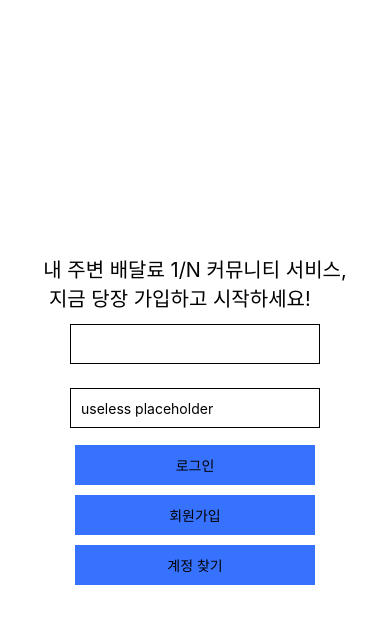
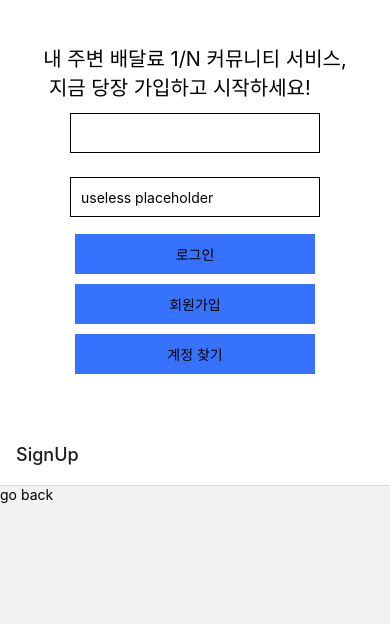
Before and after one commit to Cheol-Cheol/baedal-moa, a React Native app: screen /SignUp in a window 390 px wide. Shown: the top 624 px of the page. Built offline with nearby package versions, Linux system fonts and the light colour scheme.

Commit message:
✏️ Chore: pull & push test

```diff
--- a/App.js
+++ b/App.js
@@ -1,25 +1,16 @@
-import { StatusBar } from "expo-status-bar";
+// import { StatusBar } from "expo-status-bar";
 import React, { useState } from "react";
-import {
-  TextInput,
-  SafeAreaView,
-  TouchableOpacity,
-  StyleSheet,
-  Text,
-  View,
-} from "react-native";
+import { NavigationContainer } from "@react-navigation/native";
 import Login from "./components/Login";
-// import Stack from "./navigation/Stack";
-{
-  /* <NavigationContainer>
-        <Stack />
-      </NavigationContainer> */
-}
+import Stack from "./navigation/Stack";
+// tabBarStyle: { display: 'none' }
 export default function App() {
   return (
     <>
-      <StatusBar />
       <Login />
+      <NavigationContainer>
+        <Stack />
+      </NavigationContainer>
     </>
   );
 }
--- a/navigation/Stack.jsx
+++ b/navigation/Stack.jsx
@@ -1,14 +1,15 @@
-// import React from "react";
-// import { createNativeStackNavigator } from "@react-navigation/native-stack";
-// import SignUp from "../screens/SingUp";
+import React from "react";
+import { createNativeStackNavigator } from "@react-navigation/native-stack";
+import SignUp from "../screens/SingUp";
+import FindUser from "../screens/FindUser";
 
-// const NativeStack = createNativeStackNavigator();
+const NativeStack = createNativeStackNavigator();
 
-// const Stack = () => (
-//   <NativeStack.Navigator>
-//     <NativeStack.Screen name="SignUp" component={SignUp} />
-//     <NativeStack.Screen name="FindUser" component={ScreenTwo} />
-//   </NativeStack.Navigator>
-// );
+const Stack = () => (
+  <NativeStack.Navigator>
+    <NativeStack.Screen name="SignUp" component={SignUp} />
+    <NativeStack.Screen name="FindUser" component={FindUser} />
+  </NativeStack.Navigator>
+);
 
-// export default Stack;
+export default Stack;
--- a/package.json
+++ b/package.json
@@ -10,6 +10,7 @@
   },
   "dependencies": {
     "@react-navigation/native": "^6.0.10",
+    "@react-navigation/native-stack": "^6.6.2",
     "expo": "~45.0.0",
     "expo-splash-screen": "~0.15.1",
     "expo-status-bar": "~1.3.0",
@@ -17,9 +18,9 @@
     "react-dom": "17.0.2",
     "react-native": "0.68.2",
     "react-native-form-component": "^2.4.0",
-    "react-native-web": "0.17.7",
+    "react-native-safe-area-context": "4.2.4",
     "react-native-screens": "~3.11.1",
-    "react-native-safe-area-context": "4.2.4"
+    "react-native-web": "0.17.7"
   },
   "devDependencies": {
     "@babel/core": "^7.12.9"
--- a/screens/FindUser.jsx
+++ b/screens/FindUser.jsx
@@ -0,0 +1,10 @@
+import React from "react";
+import { Text, TouchableOpacity } from "react-native";
+
+const SignUp = ({ navigation: { goBack } }) => (
+  <TouchableOpacity onPress={() => goBack()}>
+    <Text>FindUser Screen</Text>
+  </TouchableOpacity>
+);
+
+export default SignUp;
--- a/screens/SingUp.jsx
+++ b/screens/SingUp.jsx
@@ -1,10 +1,10 @@
-// import React from "react";
-// import { Text, TouchableOpacity } from "react-native";
+import React from "react";
+import { Text, TouchableOpacity } from "react-native";
 
-// const SignUp = ({ navigation: { goBack } }) => (
-//   <TouchableOpacity onPress={() => goBack()}>
-//     <Text>go back</Text>
-//   </TouchableOpacity>
-// );
+const SignUp = ({ navigation: { goBack } }) => (
+  <TouchableOpacity onPress={() => goBack()}>
+    <Text>go back</Text>
+  </TouchableOpacity>
+);
 
-// export default SignUp;
+export default SignUp;
```
Also changed, not shown: 1 other file (tests, documents, lock files or other folders).
